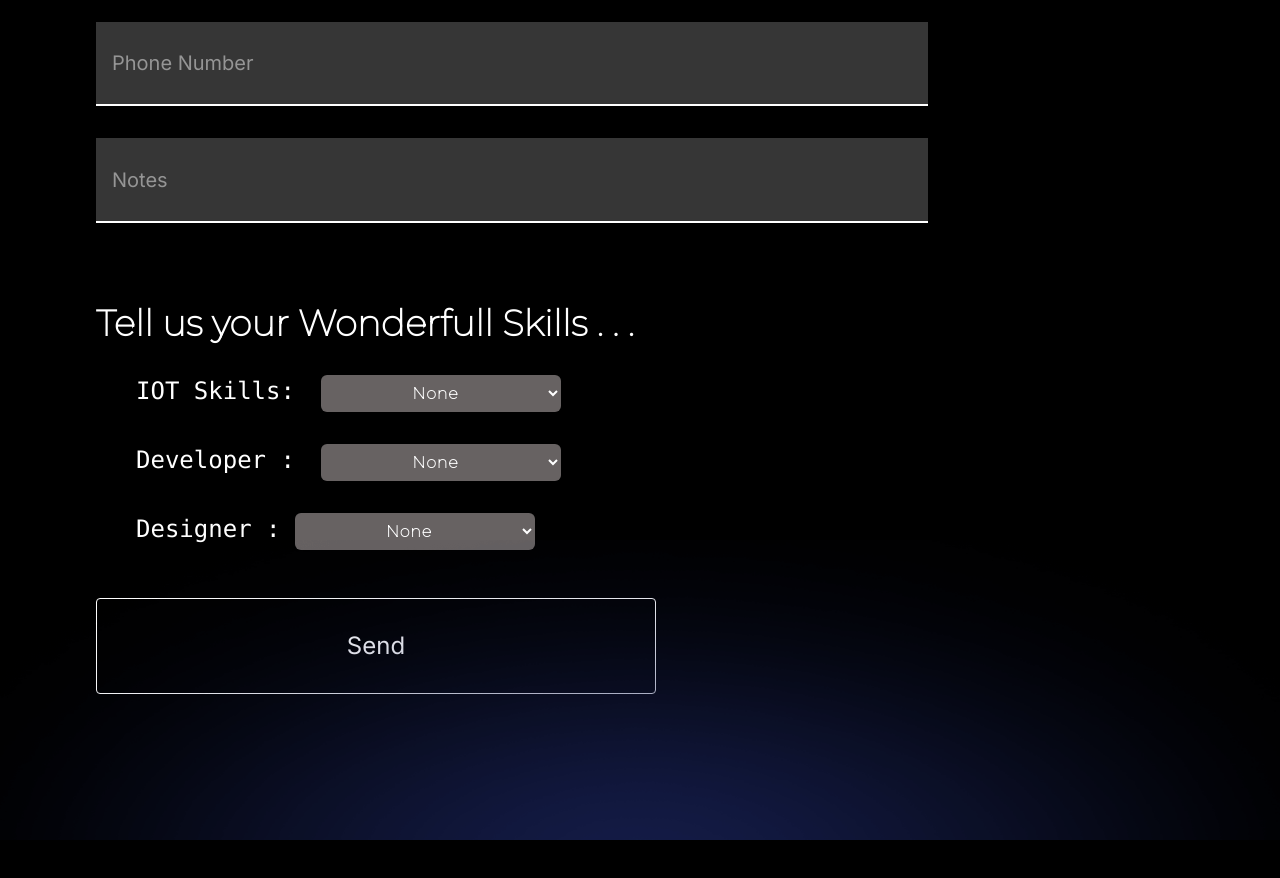
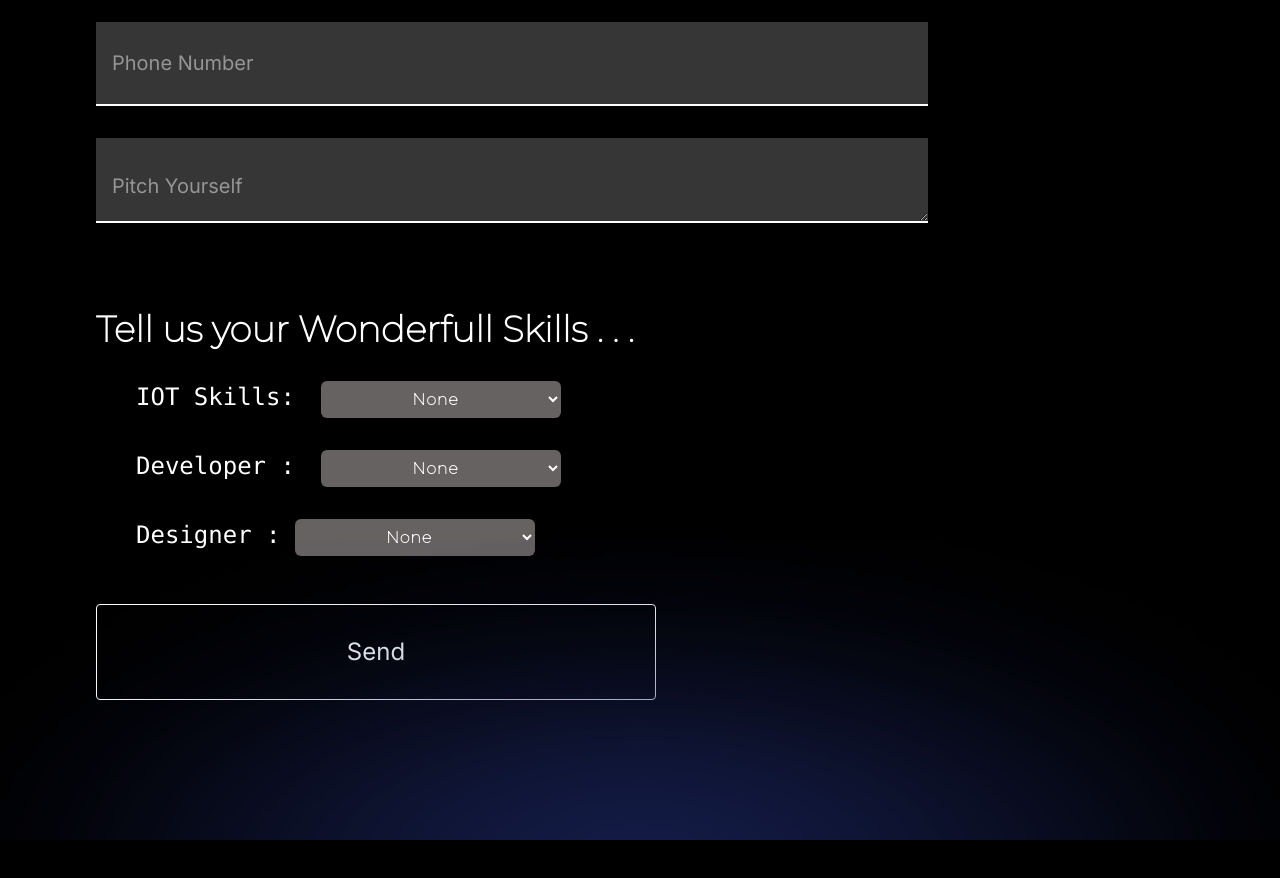
Before and after one commit to IdeaLab23/IdeaLabWeb, a Next.js app: page / in a window 1280 px wide. Shown: the part 5620-6498 px from the top of the page. Built offline with nearby package versions, Linux system fonts and the light colour scheme.

Commit message:
Update Contact form input field to use textarea

```diff
--- a/pages/Contact.jsx
+++ b/pages/Contact.jsx
@@ -22,7 +22,7 @@ const Contact = () => {
               <input className="w-full h-[5.3rem] my-4 px-4 text-xl text-white placeholder-[#959595] bg-[#363636] border-b-2 border-white focus:border-b-2 focus:border-orange-600 focus:outline-none max-sm:h-[11rem] max-sm:text-[2.6rem] max-sm:px-8 " name="fName" type="text" placeholder="Full Name*" />
               <input className="w-full h-[5.3rem] my-4 px-4 text-xl text-white placeholder-[#959595] bg-[#363636] border-b-2 border-white focus:border-b-2 focus:border-orange-600 focus:outline-none max-sm:h-[11rem] max-sm:text-[2.6rem] max-sm:px-8 " name="email" type="email" placeholder="Email*" />
               <input className="w-full h-[5.3rem] my-4 px-4 text-xl text-white placeholder-[#959595] bg-[#363636] border-b-2 border-white focus:border-b-2 focus:border-orange-600 focus:outline-none max-sm:h-[11rem] max-sm:text-[2.6rem] max-sm:px-8 " name="number" type="number" placeholder="Phone Number" />
-              <input className="w-full h-[5.3rem] my-4 px-4 text-xl text-white placeholder-[#959595] bg-[#363636] border-b-2 border-white focus:border-b-2 focus:border-orange-600 focus:outline-none max-sm:h-[11rem] max-sm:text-[2.6rem] max-sm:px-8 " name="msg" type="text" placeholder="Notes" />
+              <textarea className="w-full h-[5.3rem] my-4 py-[2.1rem] pl-4 text-xl text-white placeholder-[#959595] bg-[#363636] border-b-2 border-white focus:border-b-2 focus:border-orange-600 focus:outline-none max-sm:h-[11rem] max-sm:text-[2.6rem] max-sm:px-8 " name="pitch" id="" cols="" rows="" placeholder="Pitch Yourself"></textarea>
             </div>
             <h3 className='text-4xl font-[Montserrat] w-[60rem] pt-16 font-bold max-sm:leading-normal max-sm:text-7xl max-sm:ps-28 max-sm:pt-28 '>Tell us your Wonderfull Skills . . .</h3>
             <div className="w-[52rem] pt-8 ps-10 max-sm:ms-5 max-sm:pt-16 max-sm:flex max-sm:flex-col max-sm:items-center max-sm:gap-9 ">
```
